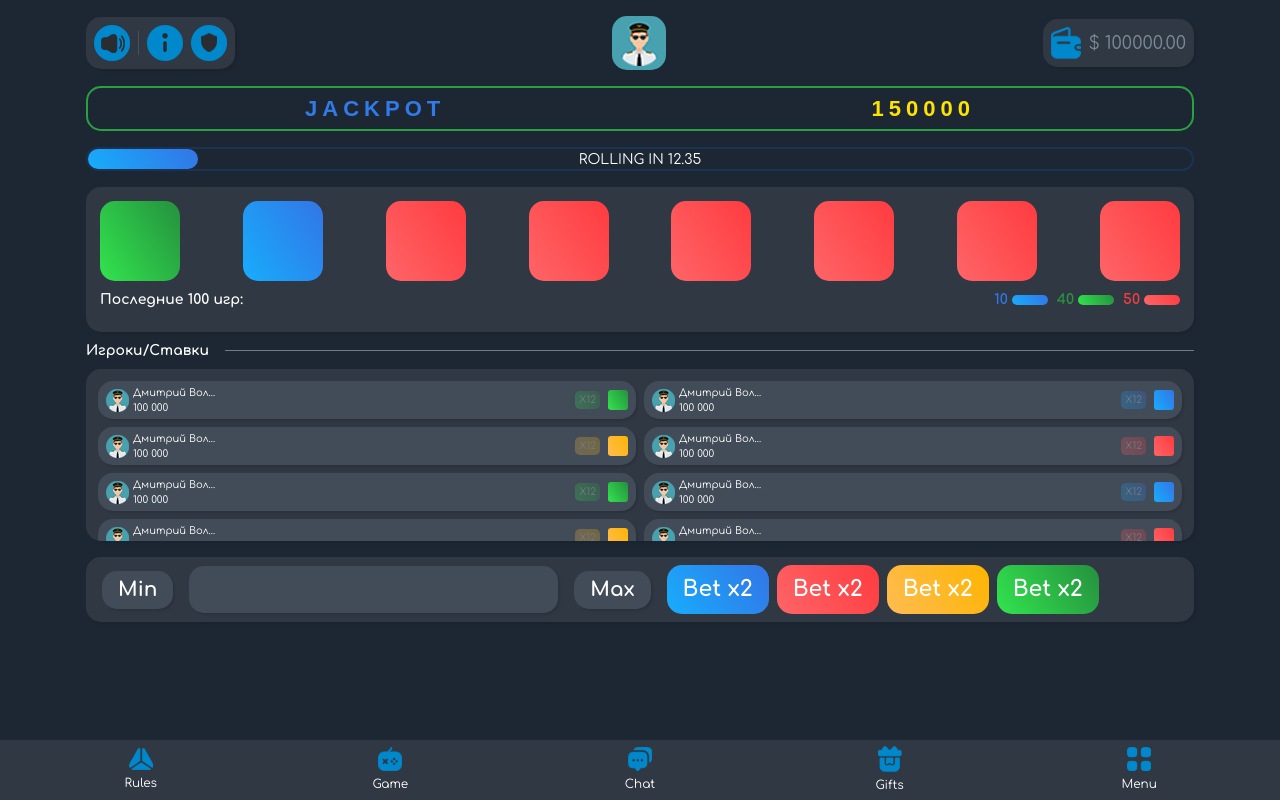
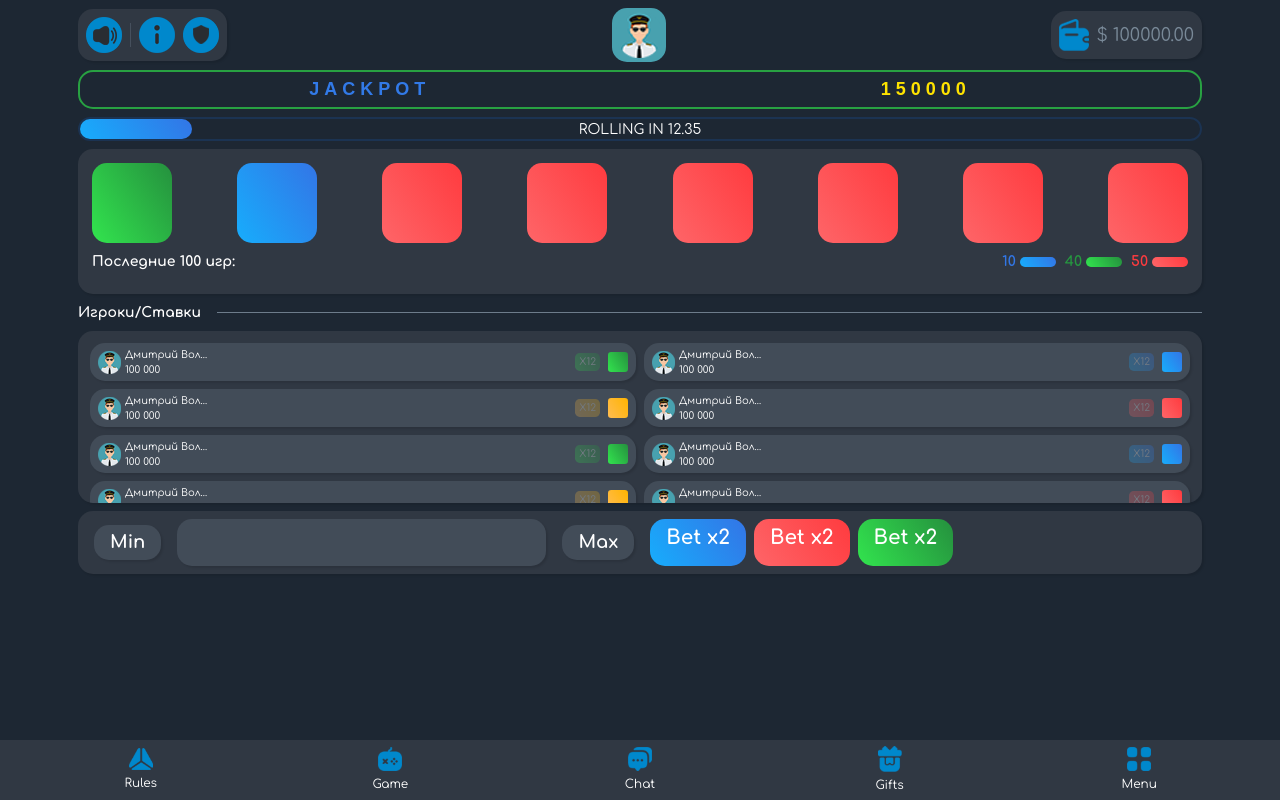
Before and after one commit to weasel-v-dev/tonroll.loc, a PHP site: page / in a window 1280 px wide. Run offline with PHP 8.4, Linux system fonts and the light colour scheme.

Commit message:
fix height

```diff
--- a/assets/css/style.css
+++ b/assets/css/style.css
@@ -59,7 +59,7 @@ body {
 .trl-jack-pot {
     border: 2px solid #28a142;
     font-family: 'Montserrat', sans-serif;
-    font-size: 22px;
+    font-size: 18px;
     letter-spacing: 5px;
 }
 
@@ -247,6 +247,9 @@ a {
     .trl-roll__el-history {
         width: 10px;
     }
+    .font-20 {
+        font-size: 17px;
+    }
 }
 
 .font-12 {
--- a/index.php
+++ b/index.php
@@ -10,8 +10,8 @@
     <link rel="stylesheet" href="/assets/css/style.css">
 </head>
 <body class="trl-bg-dark">
-<div class="container g-0">
-    <div class="px-3 pt-3">
+    <div class="container g-0">
+    <div class="px-2 pt-2">
         <div class="d-flex justify-content-between align-items-center">
             <div class="d-flex align-items-center trl-bg rounded-5 p-2">
                 <img src="/assets/img/dynamic.png" class="pe-2 trl-avatar-header-icon" alt="">
@@ -29,17 +29,17 @@
                 <div class="trl-color font-18">$ 100000.00</div>
             </div>
         </div>
-        <div class="trl-jack-pot mt-3 rounded-5 p-1 d-flex justify-content-around align-items-center">
+        <div class="trl-jack-pot mt-2 rounded-5 p-1 d-flex justify-content-around align-items-center">
             <div class="trl-jack-pot__name fw-bold">JACKPOT</div>
             <div class="trl-jack-pot__amount fw-bold">150000</div>
         </div>
-        <div class="trl-progressbar mt-3 rounded-5 position-relative">
+        <div class="trl-progressbar mt-2 rounded-5 position-relative">
             <div style="width: 10%;"
                  class="trl-progressbar__filled py-2  trl-gr-blue rounded-5 d-flex justify-content-center"></div>
             <span style="margin-top: 1px"
                   class="text-uppercase lh-1 font-14 position-absolute start-50 top-50 translate-middle">rolling in 12.35</span>
         </div>
-        <div class="trl-roll trl-bg mt-3 rounded-5">
+        <div class="trl-roll trl-bg mt-2 rounded-5">
             <div class="trl-roll__list">
                 <div class="trl-roll__el-wrap">
                     <div class="trl-roll__el trl-gr-green rounded-5"></div>
@@ -255,32 +255,28 @@
                 </div>
             </div>
         </div>
-        <div class="mt-3 trl-bg rounded-5 px-3 py-2 d-md-flex">
+        <div class="mt-2 trl-bg rounded-5 px-3 py-2 d-md-flex">
             <div class="d-flex me-md-3 justify-content-center align-items-center">
                 <div>
-                    <div class="small-btn rounded-5 py-1 px-3 fw-bold trl-bg-light-2 font-20">Min</div>
+                    <div class="small-btn rounded-5 py-1 px-3 fw-bold trl-bg-light-2 font-18">Min</div>
                 </div>
                 <div class="mx-3">
                     <input type="text" class="w-100 rounded-5 text-center font-30 text-uppercase text-white fw-bold trl-bg-light-2">
                 </div>
                 <div>
-                    <div class="small-btn rounded-5 py-1 px-3 fw-bold trl-bg-light-2 font-20">Max</div>
+                    <div class="small-btn rounded-5 py-1 px-3 fw-bold trl-bg-light-2 font-18">Max</div>
                 </div>
             </div>
             <div class="d-flex mt-2 mt-md-0 me-md-2">
-                <div class="btn-bet me-2 rounded-5 fw-bold text-center font-22 px-3 py-2 w-50 trl-gr-blue">Bet x2</div>
-                <div class="btn-bet rounded-5 fw-bold text-center font-22 px-3 py-2 w-50 trl-gr-red">Bet x2</div>
-            </div>
-            <div class="d-flex mt-2 mt-md-0">
-                <div class="btn-bet me-2 rounded-5 fw-bold text-center font-22 px-3 py-2 w-50 trl-gr-yellow">Bet x2
-                </div>
-                <div class="btn-bet rounded-5 fw-bold text-center font-22 px-3 py-2 w-50 trl-gr-green">Bet x2</div>
+                <div class="btn-bet me-2 rounded-5 fw-bold text-center font-20 px-3 py-1 w-50 trl-gr-blue">Bet x2</div>
+                <div class="btn-bet me-2 rounded-5 fw-bold text-center font-20 px-3 py-1 w-50 trl-gr-red">Bet x2</div>
+                <div class="btn-bet rounded-5 fw-bold text-center font-20 px-3 py-1 w-50 trl-gr-green">Bet x2</div>
             </div>
         </div>
-        <div class="trl-menu mt-3"></div>
+        <div class="trl-menu mt-2"></div>
     </div>
 </div>
-<div class="trl-menu trl-bg position-fixed start-0 d-flex justify-content-around align-items-center justify-content-between text-center bottom-0 w-100 px-3">
+    <div class="trl-menu trl-bg position-fixed start-0 d-flex justify-content-around align-items-center justify-content-between text-center bottom-0 w-100 px-3">
     <div class="trl-menu__item">
       <img src="/assets/img/rules.png" alt="">
       <span class="font-12 lh-0 mt-1 d-block">Rules</span>
```
